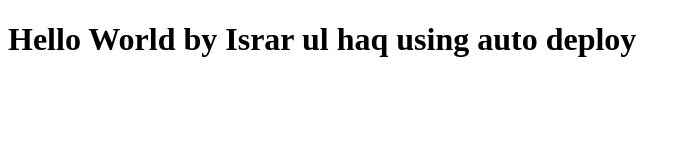
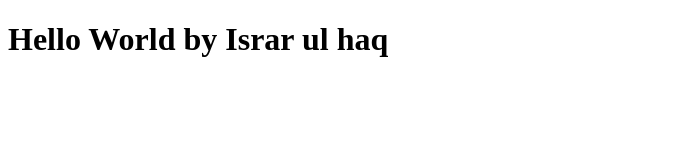
Before and after one commit to i-israr/BootCamp2020, a plain HTML site: page index.html in a window 1280 px wide. Shown: the whole page, without its empty margins (0-691 px from the left). Drawn offline with Linux system fonts and the light colour scheme.

Commit message:
New commit

```diff
--- a/index.html
+++ b/index.html
@@ -6,7 +6,7 @@
     <title>Document</title>
 </head>
 <body>
-    <h1>Hello World by Israr ul haq using auto deploy
+    <h1>Hello World by Israr ul haq
     </h1>
 </body>
 </html>
```
